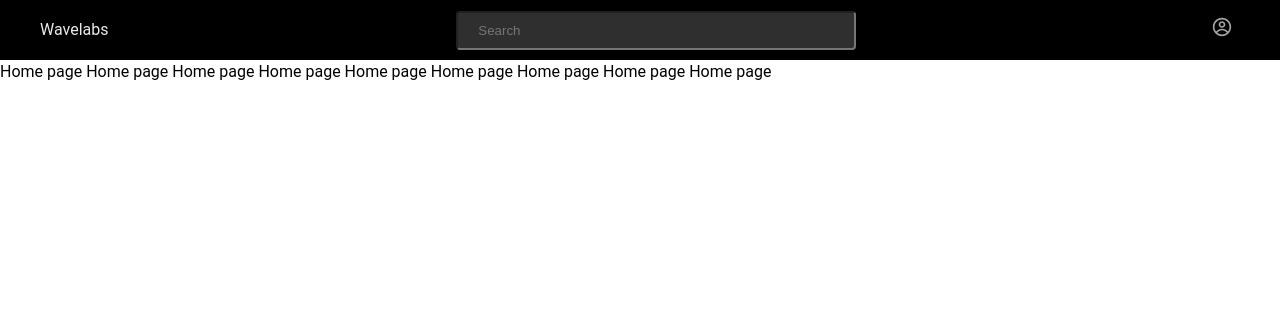
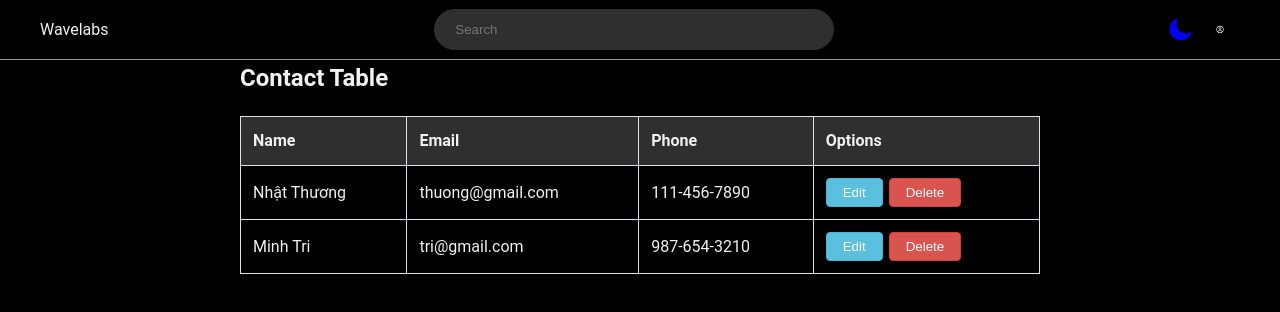
Before and after one commit to ThuongKisame/test_ITBee, a React (Create React App) app: page / in a window 1280 px wide. Shown: the top 312 px of the page. Built offline with nearby package versions, Linux system fonts and the light colour scheme.

Commit message:
feat:add darkMode

```diff
--- a/package.json
+++ b/package.json
@@ -9,8 +9,10 @@
     "react": "^18.2.0",
     "react-dom": "^18.2.0",
     "react-icons": "^4.12.0",
+    "react-redux": "^8.1.3",
     "react-router-dom": "^6.20.0",
     "react-scripts": "5.0.1",
+    "redux": "^4.2.1",
     "web-vitals": "^2.1.4"
   },
   "scripts": {
--- a/src/App.js
+++ b/src/App.js
@@ -1,17 +1,17 @@
 import { BrowserRouter as Router, Routes, Route } from 'react-router-dom';
 import { publicRoutes } from './routes';
 import DefaultLayout from './layout/DefaultLayout';
+import { useSelector } from 'react-redux';
 
 
 function App() {
-  let classes='dark'
+  let darkMode=useSelector((state)=>state.darkMode)
   return (
     <Router>
-    <div className={classes}>
+    <div className={darkMode?'dark':''}>
         <Routes>
             {publicRoutes.map((route, index) => {
                 const Page = route.component;
-                console.log(Page)
                 const Layout = route.Layout || DefaultLayout;
                 return (
                     <Route
--- /dev/null
+++ b/src/actions/actionType.js
@@ -0,0 +1,5 @@
+export const ADD_CONTACT = 'ADD_CONTACT';
+export const DELETE_CONTACT = 'DELETE_CONTACT';
+export const EDIT_CONTACT = 'EDIT_CONTACT';
+//
+export const CHANGE_DARK_MODE = 'CHANGE_DARK_MODE';
--- /dev/null
+++ b/src/actions/darkModeAction.js
@@ -0,0 +1,5 @@
+import * as actionTypes from "./actionType";
+export const changeDarkMode = (value) => ({
+  type: actionTypes.CHANGE_DARK_MODE,
+  payload: value,
+});
--- a/src/components/common/Header/index.jsx
+++ b/src/components/common/Header/index.jsx
@@ -1,27 +1,55 @@
 import { useState } from "react";
 import { CgProfile } from "react-icons/cg";
+import { IoMoon } from "react-icons/io5";
+import { MdSunny } from "react-icons/md";
 import { Link } from "react-router-dom";
 import { routes } from "../../../routes";
+import { useDispatch, useSelector } from "react-redux";
+import { changeDarkMode } from "../../../actions/darkModeAction";
 
 function Header() {
+  const [showDropdown, setShowDropdown] = useState(false);
+  let darkMode=useSelector((state)=>state.darkMode)
 
-    const [showDropdown, setShowDropdown] = useState(false);
+  const dispatch = useDispatch();
 
   const handleToggleDropdown = () => {
     setShowDropdown(!showDropdown);
   };
-    return ( <div className="header flex-center p-h-4">
-        <p className="slogan-text"><Link to={routes.home}>Wavelabs</Link></p>
-        <input placeholder="Search" className="input-search"/>
-        <span className="icon-wrap btn" onClick={handleToggleDropdown} ><CgProfile size={20}  />
+
+  const handleChangeDarkMode=()=>{
+    dispatch(changeDarkMode(!darkMode))
+  }
+
+
+  return (
+    <div className="header flex-center p-h-4 text">
+      <p className="slogan-text">
+        <Link to={routes.home}>Wavelabs</Link>
+      </p>
+      <input placeholder="Search" className="input-search" />
+
+      <div className="flex-center">
+        <div className="icon-wrap btn-hover flex" onClick={handleChangeDarkMode} >
+            {!darkMode?<MdSunny color="red" size={25} />: <IoMoon color="blue" size={25}  />}
+
+        </div>
+        <div className="icon-wrap btn flex" onClick={handleToggleDropdown}>
+          <CgProfile size={25} />
           {showDropdown && (
             <div className="dropdown-content">
-            <div><Link to={routes.profile}>My Profile</Link></div>
-            <div><Link to={routes.setting}>My Settings</Link></div>
+              <div>
+                <Link to={routes.profile}>My Profile</Link>
+              </div>
+              <div>
+                <Link to={routes.setting}>My Settings</Link>
+              </div>
             </div>
           )}
-        </span>
-    </div> );
+        </div>
+      </div>
+    </div>
+  );
 }
 
 export default Header;
--- a/src/index.js
+++ b/src/index.js
@@ -3,12 +3,16 @@ import ReactDOM from "react-dom/client";
 import App from "./App";
 import reportWebVitals from "./reportWebVitals";
 import GlobalStyle from "./styles/GlobalStyle";
+import { Provider } from 'react-redux';
+import store from "./store/store";
 
 const root = ReactDOM.createRoot(document.getElementById("root"));
 root.render(
   <React.StrictMode>
     <GlobalStyle>
+    <Provider store={store}>
       <App />
+      </Provider>
     </GlobalStyle>
   </React.StrictMode>
 );
--- a/src/pages/Home/index.jsx
+++ b/src/pages/Home/index.jsx
@@ -1,15 +1,51 @@
+import { useSelector } from "react-redux";
+
 function Home() {
-    return ( <div className="">
-        Home page
-        Home page
-        Home page
-        Home page
-        Home page
-        Home page
-        Home page
-        Home page
-        Home page
-    </div > );
+  const contacts = useSelector((state) => state.contacts);
+
+  const handleDelete = (id) => {};
+
+  const handleEdit = (id) => {};
+  return (
+    <div className="home text" >
+      <div className="contact-table-container">
+        <h2>Contact Table</h2>
+        <table className="table">
+          <thead>
+            <tr>
+              <th>Name</th>
+              <th>Email</th>
+              <th>Phone</th>
+              <th>Options</th>
+            </tr>
+          </thead>
+          <tbody>
+            {contacts.map((contact) => (
+              <tr key={contact.id}>
+                <td>{contact.name}</td>
+                <td>{contact.email}</td>
+                <td>{contact.phone}</td>
+                <td>
+                  <button
+                    className="btn btn-info"
+                    onClick={() => handleEdit(contact.id)}
+                  >
+                    Edit
+                  </button>
+                  <button
+                    className="btn btn-danger"
+                    onClick={() => handleDelete(contact.id)}
+                  >
+                    Delete
+                  </button>
+                </td>
+              </tr>
+            ))}
+          </tbody>
+        </table>
+      </div>
+    </div>
+  );
 }
 
 export default Home;
--- /dev/null
+++ b/src/reducers/appReducer.js
@@ -0,0 +1,49 @@
+import * as actionTypes from "../actions/actionType";
+
+const initialState = {
+  contacts: [
+    {
+      id: 1,
+      name: "Nhật Thương",
+      email: "thuong@gmail.com",
+      phone: "111-456-7890",
+    },
+    { id: 2, name: "Minh Tri", email: "tri@gmail.com", phone: "987-654-3210" },
+  ],
+  darkMode: true,
+};
+
+const appReducer = (state = initialState, action) => {
+  switch (action.type) {
+    case actionTypes.ADD_CONTACT:
+      return {
+        ...state,
+        contacts: [...state.contacts, action.payload],
+      };
+    case actionTypes.DELETE_CONTACT:
+      return {
+        ...state,
+        contacts: state.contacts.filter(
+          (contact) => contact.id !== action.payload
+        ),
+      };
+    case actionTypes.EDIT_CONTACT:
+      return {
+        ...state,
+        contacts: state.contacts.map((contact) =>
+          action.payload && contact.id === action.payload.id
+            ? action.payload
+            : contact
+        ),
+      };
+    case actionTypes.CHANGE_DARK_MODE:
+      return {
+        ...state,
+        darkMode: action.payload,
+      };
+    default:
+      return state;
+  }
+};
+
+export default appReducer;
--- /dev/null
+++ b/src/store/store.js
@@ -0,0 +1,6 @@
+import { createStore } from 'redux';
+import appReducer from '../reducers/appReducer';
+
+const store = createStore(appReducer);
+
+export default store;
--- a/src/styles/GlobalStyle/GlobalStyle.css
+++ b/src/styles/GlobalStyle/GlobalStyle.css
@@ -4,6 +4,7 @@
     box-sizing: border-box;
     margin: 0px;
     padding: 0px;
+    color: inherit;
 }
 
 :root {
@@ -16,7 +17,6 @@
     --light-900: #2f2f2f;
     --light-1000: black;
     --light-gray: #fff;
-
     --header-height: 60px;
 }
 
@@ -32,6 +32,7 @@
 
 html {
     font-size: 62.5%;
+    color: var(--light-900);
 
 }
 
@@ -67,13 +68,33 @@ body {
     font-size: 1.6rem;
     line-height: 1.5;
     text-rendering: optimizeSpeed;
+    /* background-color: var(--light-100); */
+
+}
+.btn-hover:hover,
+.btn:hover {
+    cursor: pointer;
+    transform: scale(1.1);;
 }
 
-.btn:hover {
-    cursor: pointer;
+.btn-hover{
+    transition: transform 0.5s ease;
+
 }
 
-.btn,
+
+.btn{
+    padding: 6px 16px ;
+    border-radius: 4px;
+    transition: transform 0.5s ease;
+
+}
+
+.btn + .btn {
+    margin-left: 6px;
+  }
+
+.btn:hover,
 a:hover,
 button:hover {
     opacity: 0.7;
@@ -83,7 +104,7 @@ button:hover {
 .header{
     height: var(--header-height);
     background-color: var(--light-100);
-    color: var(--light-700);
+    border-bottom: 1px solid var(--light-500);
 
 }
 
@@ -98,16 +119,23 @@ button:hover {
 }
 
 .input-search{
-    padding: 1rem 2rem;
+    padding: 1.2rem 2rem;
     width: 400px;
     background-color: var(--light-300);
-    border-radius: 4px;
+    border-radius: 100px;
+    border: 1px solid var(--light-300);
 }
 
 .icon-wrap{
-    padding: 8px;
+    height: 40px;
+    width: 40px;
     position: relative;
+    border-radius: 50%;
+    display: flex;
+    align-items: center;
+    justify-content: center;
 }
+
 
 .dropdown-content{
     position: absolute;
@@ -119,10 +147,16 @@ button:hover {
     border-radius: 4px;
 }
 
+.icon-wrap:hover{
+    background-color: var(--light-300);
+}
+
 .dropdown-content div{
     padding:  8px 8px;
+}
 
-
+.text{
+    color:var(--light-900)
 }
 
 a{
@@ -134,3 +168,58 @@ a{
 .dropdown-content div:hover{
     background-color: var(--light-500);
 }
+
+/* home */
+
+.home{
+    background-color: var(--light-100);
+    height: calc(100vh - var(--header-height));
+}
+
+.contact-table-container {
+    max-width: 800px; /* Adjust the maximum width based on your design */
+    margin: auto;
+
+  }
+
+  .table {
+    width: 100%;
+    border-collapse: collapse;
+    margin-top: 20px; /* Adjust the margin based on your design */
+  }
+
+  .table th,
+  .table td {
+    padding: 12px;
+    text-align: left;
+    border: 1px solid #dee2e6;
+  }
+
+  .table th {
+    background-color: var(--light-300);
+
+  }
+
+  .table tbody tr:hover {
+    background-color: var(--light-300); /* Highlight on hover */
+  }
+
+  /* .btn {
+    padding: 6px 12px;
+    margin-right: 5px;
+    margin-bottom: 5px;
+    font-size: 14px;
+    cursor: pointer;
+  }
+   */
+  .btn-info {
+    color: #fff;
+    background-color: #5bc0de;
+    border: 1px solid #46b8da;
+  }
+
+  .btn-danger {
+    color: #fff;
+    background-color: #d9534f;
+    border: 1px solid #d43f3a;
+  }
```
Also changed, not shown: src/actions/contactAction.js (added, +15 -0 lines), 1 other file (tests, documents, lock files or other folders). Lines whose indentation alone changed are shown as unchanged.
